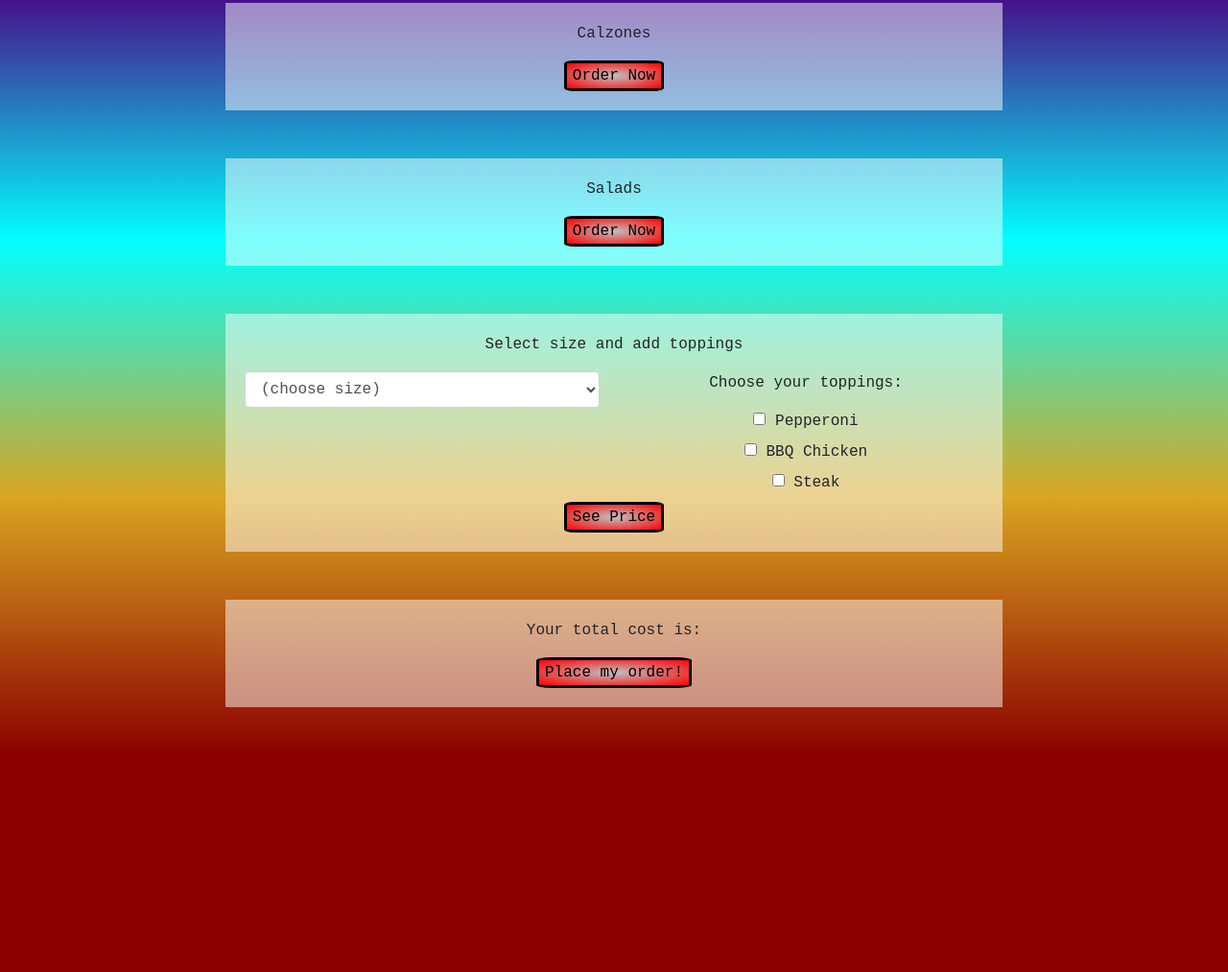
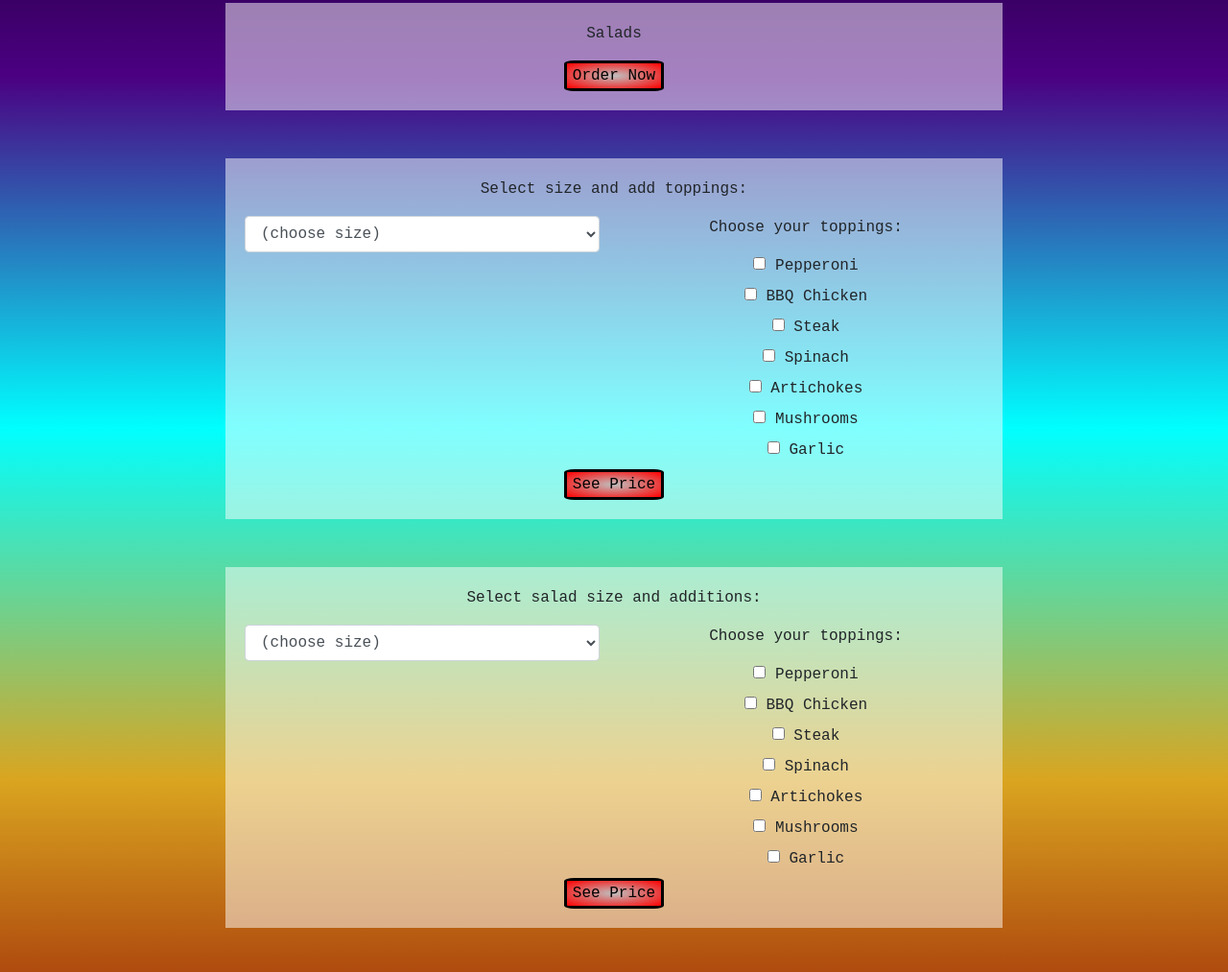
Before and after one commit to fractalscape13/pizzaparlor, a plain HTML site: page index.html in a window 1280 px wide. Shown: the part 287-1300 px from the top of the page at 96% size. Before the commit the page ends 1074 px from the top, so only its background shows below. Drawn offline with Linux system fonts and the light colour scheme.

Commit message:
add order form for salads

```diff
--- a/css/styles.css
+++ b/css/styles.css
@@ -7,6 +7,10 @@ body {
   background-image: linear-gradient(black, indigo, cyan, goldenrod, darkred);
   text-align: center;
   font-family: monospace;
+}
+
+#pricescreen, #detailscreen, #saladdetailscreen {
+  /* display: none; */
 }
 
 h1 {
@@ -27,3 +31,7 @@ button {
   border-radius: 10%;
   background-image: radial-gradient(silver, red);
 }
+
+button:hover {
+  cursor: pointer;
+}
--- a/index.html
+++ b/index.html
@@ -17,11 +17,6 @@
     <button type="button" id="pizzabtn">Order Now</button>
   </div>
 
-  <div id="calzoneorder" class="box">
-    <p>Calzones</p>
-    <button type="button" id="calzonebtn">Order Now</button>
-  </div>
-
   <div id="saladorder" class="box">
     <p>Salads</p>
     <button type="button" id="saladbtn">Order Now</button>
@@ -29,7 +24,7 @@
 
 
   <div id="detailscreen" class="box">
-    <p>Select size and add toppings</p>
+    <p>Select size and add toppings:</p>
     <form>
       <div class="row">
         <div class="col-md-6">
@@ -54,6 +49,69 @@
             <input type="checkbox" name="meat">
             <label for="meat">Steak</label>
           </div>
+          <div>
+            <input type="checkbox" name="veg">
+            <label for="veg">Spinach</label>
+          </div>
+          <div>
+            <input type="checkbox" name="veg">
+            <label for="veg">Artichokes</label>
+          </div>
+          <div>
+            <input type="checkbox" name="veg">
+            <label for="veg">Mushrooms</label>
+          </div>
+          <div>
+            <input type="checkbox" name="veg">
+            <label for="veg">Garlic</label>
+          </div>
+        </div>
+    </div>
+      <button type="submit" id="detailbtn">See Price</button>
+  </form>
+  </div>
+
+  <div id="saladdetailscreen" class="box">
+    <p>Select salad size and additions:</p>
+    <form>
+      <div class="row">
+        <div class="col-md-6">
+          <select class="form-control">
+            <option> (choose size) </option>
+            <option value="large" id="">Dinner Salad (large)</option>
+            <option value="small" id="">Side Salad (small)</option>
+          </select>
+        </div>
+        <div class="col-md-6">
+          <p>Choose your toppings: </p>
+          <div>
+            <input type="checkbox" name="meat">
+            <label for="meat">Pepperoni</label>
+          </div>
+          <div>
+            <input type="checkbox" name="meat">
+            <label for="meat">BBQ Chicken</label>
+          </div>
+          <div>
+            <input type="checkbox" name="meat">
+            <label for="meat">Steak</label>
+          </div>
+          <div>
+            <input type="checkbox" name="veg">
+            <label for="veg">Spinach</label>
+          </div>
+          <div>
+            <input type="checkbox" name="veg">
+            <label for="veg">Artichokes</label>
+          </div>
+          <div>
+            <input type="checkbox" name="veg">
+            <label for="veg">Mushrooms</label>
+          </div>
+          <div>
+            <input type="checkbox" name="veg">
+            <label for="veg">Garlic</label>
+          </div>
         </div>
     </div>
       <button type="submit" id="detailbtn">See Price</button>
--- a/js/scripts.js
+++ b/js/scripts.js
@@ -0,0 +1,5 @@
+$(document).ready(function() {
+  $("form").submit(function() {
+
+  });
+});
```
